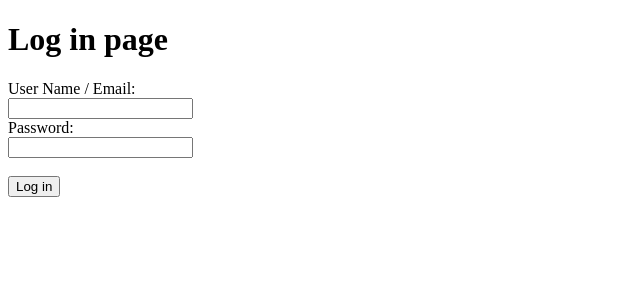
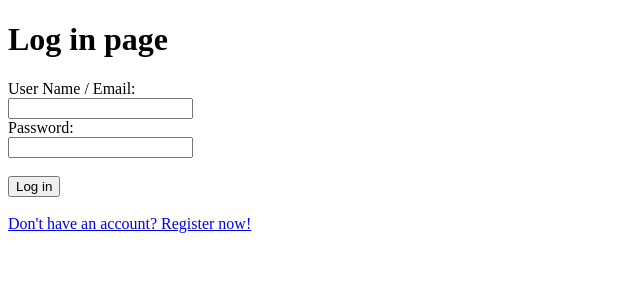
Before and after one commit to 4awka-4a9/guestBook, a PHP site: page /login.php in a window 1280 px wide. Shown: the top 300 px of the page, without its empty margins (0-640 px from the left). Run offline with PHP 8.4, Linux system fonts and the light colour scheme; a stand-in replaces the project's code that opens the database connection.

Commit message:
добавлена ссылка с страницы входа на страницу регистрации если нету аккаунта

```diff
--- a/login.php
+++ b/login.php
@@ -70,6 +70,11 @@ if (!empty($_POST)) {
                 <input type="submit" name="submit" value="Log in">
             </div>
 
+            <div>
+                <br>
+                <a href="registration.php">Don't have an account? Register now!</a>
+            </div>
+
         </form>
 
     </div>
```
